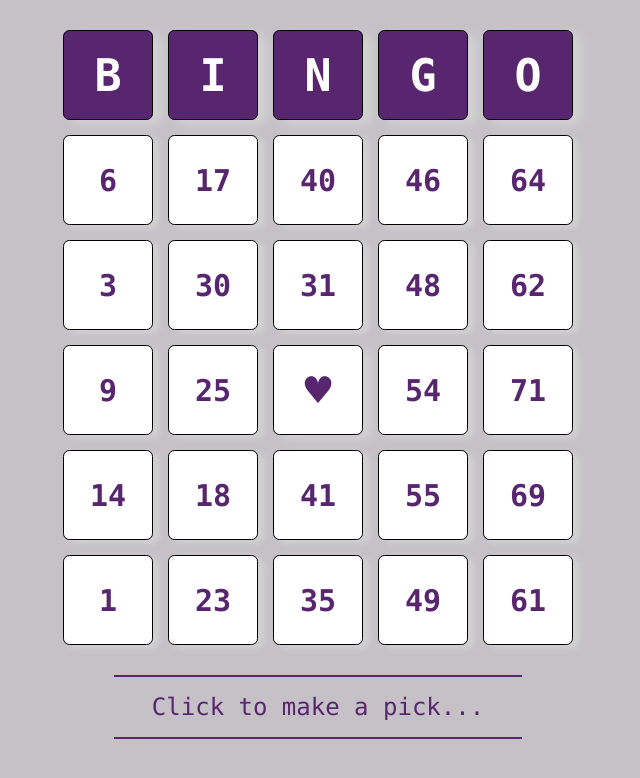
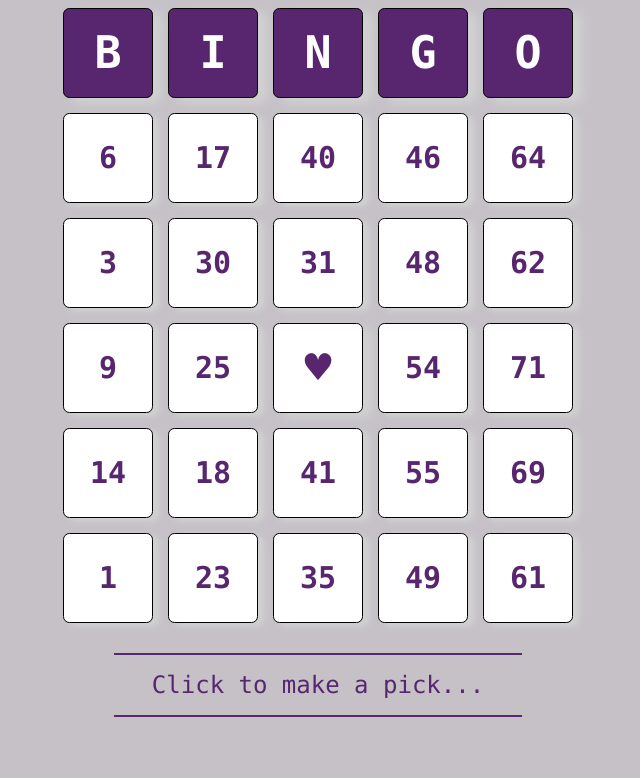
Before and after one commit to btcorbett/bingo, a Flask app: page /admin in a window 1280 px wide. Shown: the top 778 px of the page, without its empty margins (322-962 px from the left). Run offline with Flask 2, Linux system fonts and the light colour scheme.

Commit message:
-Style changes to body and pick-tile.

```diff
--- a/static/main.css
+++ b/static/main.css
@@ -1,6 +1,6 @@
 body {
   box-sizing: border-box;
-  margin: 1em auto 0;
+  margin: 0.25em auto 0;
   font-size: 30px;
   font-family: Monaco, monospace;
   background-color: #c5c1c7;
@@ -17,7 +17,7 @@ body {
   width: min(95vw, calc(((3em * 5) + (0.5em * 4))));
   margin: 1em auto 1em;
   display: grid;
-  grid-template-columns: repeat(8, calc(12.5% - (3.5em / 8)));
+  grid-template-columns: repeat(6, calc(16.67% - (2.5em / 6)));
   justify-content: center;
   grid-gap: 0.5em;
 
@@ -51,13 +51,13 @@ p::after {
 }
 .pick-tile {
   border: 1px solid black;
-  border-radius: calc(3.5rem / 8);
-  padding: 0.25em 0. 1em;
+  border-radius: calc(2.5rem / 6);
+  padding: 0.25em 0.1em;
   display: flex;
   justify-content: center;
   align-items: center;
   box-shadow: 0.2em 0.1em 0.25em lightGrey;
-  font-size: 0.75rem;
+  font-size: 1rem;
   background-color: white;
   color: #58266e;
 }
```
